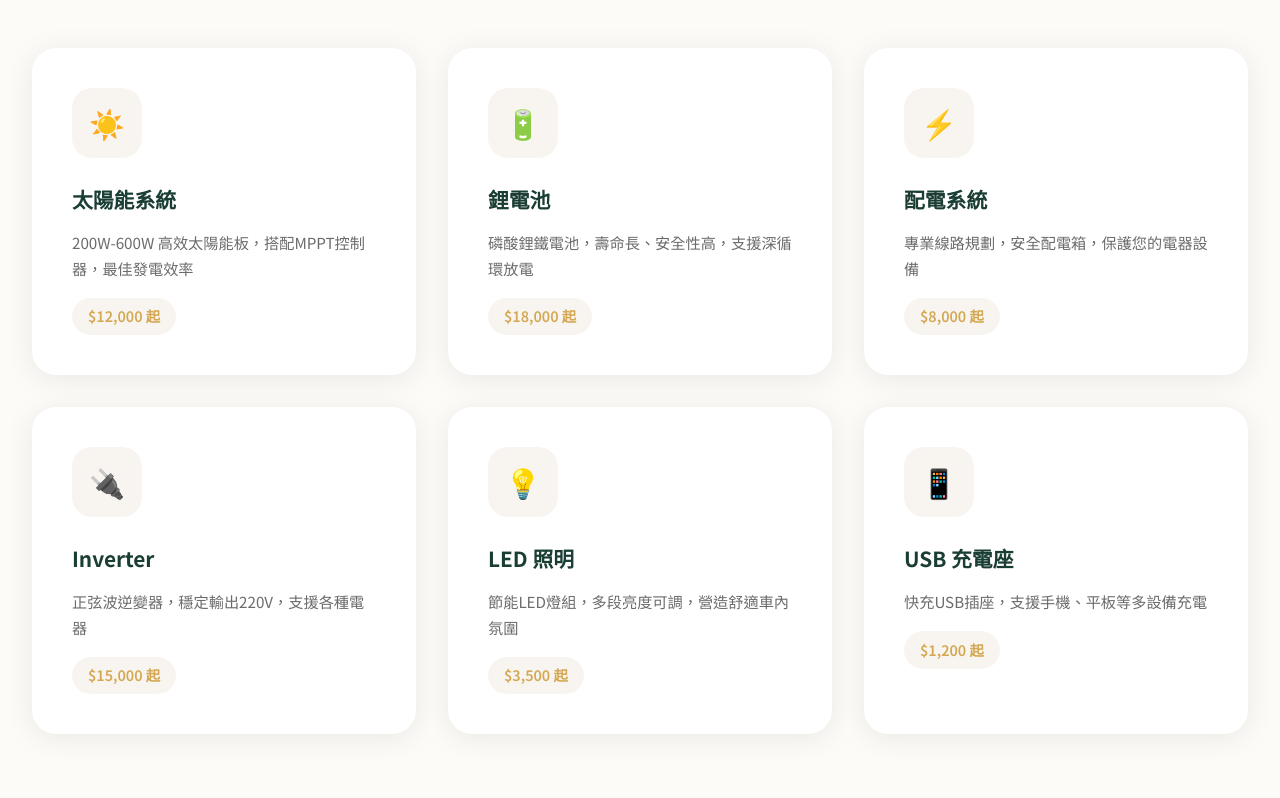
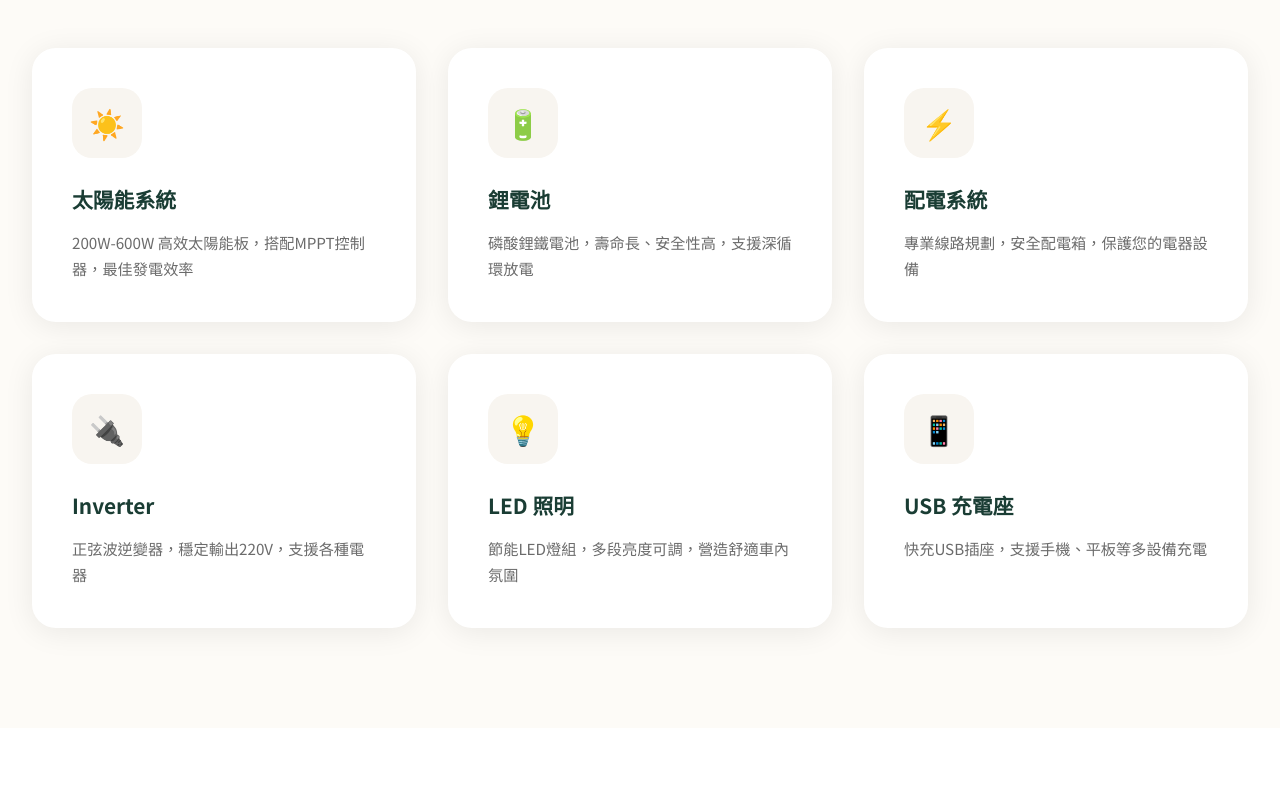
Before and after one commit to tedliu123456-arch/vango-website, a plain HTML site: page index.html in a window 1280 px wide. Shown: the part 1403-2201 px from the top of the page. Drawn offline with nearby package versions, Linux system fonts and the light colour scheme.

Commit message:
Remove prices from service cards

```diff
--- a/index.html
+++ b/index.html
@@ -69,7 +69,6 @@
         .service-icon { width: 70px; height: 70px; background: var(--bg-warm); border-radius: 20px; display: flex; align-items: center; justify-content: center; font-size: 1.8rem; margin-bottom: 1.5rem; }
         .service-card h3 { color: var(--primary); font-size: 1.3rem; margin-bottom: 0.8rem; }
         .service-card p { color: var(--text-muted); font-size: 0.95rem; }
-        .service-price { display: inline-block; background: var(--bg-warm); color: var(--accent); padding: 0.4rem 1rem; border-radius: 20px; font-weight: 600; margin-top: 1rem; font-size: 0.9rem; }
         .stats { background: var(--gradient-luxury); padding: 80px 2rem; margin-top: 50px; }
         .stats-grid { max-width: 1000px; margin: 0 auto; display: grid; grid-template-columns: repeat(4, 1fr); gap: 2rem; text-align: center; }
         .stat-item { color: var(--white); }
@@ -179,12 +178,12 @@
     <section id="services">
         <div class="section-header"><div class="section-tag">Services</div><h2 class="section-title">我們的服務</h2><p class="section-desc">專業露營車電力系統改裝，讓您享受自在的露營生活</p></div>
         <div class="services-grid">
-            <div class="service-card"><div class="service-icon">☀️</div><h3>太陽能系統</h3><p>200W-600W 高效太陽能板，搭配MPPT控制器，最佳發電效率</p><div class="service-price">$12,000 起</div></div>
-            <div class="service-card"><div class="service-icon">🔋</div><h3>鋰電池</h3><p>磷酸鋰鐵電池，壽命長、安全性高，支援深循環放電</p><div class="service-price">$18,000 起</div></div>
-            <div class="service-card"><div class="service-icon">⚡</div><h3>配電系統</h3><p>專業線路規劃，安全配電箱，保護您的電器設備</p><div class="service-price">$8,000 起</div></div>
-            <div class="service-card"><div class="service-icon">🔌</div><h3>Inverter</h3><p>正弦波逆變器，穩定輸出220V，支援各種電器</p><div class="service-price">$15,000 起</div></div>
-            <div class="service-card"><div class="service-icon">💡</div><h3>LED 照明</h3><p>節能LED燈組，多段亮度可調，營造舒適車內氛圍</p><div class="service-price">$3,500 起</div></div>
-            <div class="service-card"><div class="service-icon">📱</div><h3>USB 充電座</h3><p>快充USB插座，支援手機、平板等多設備充電</p><div class="service-price">$1,200 起</div></div>
+            <div class="service-card"><div class="service-icon">☀️</div><h3>太陽能系統</h3><p>200W-600W 高效太陽能板，搭配MPPT控制器，最佳發電效率</p></div>
+            <div class="service-card"><div class="service-icon">🔋</div><h3>鋰電池</h3><p>磷酸鋰鐵電池，壽命長、安全性高，支援深循環放電</p></div>
+            <div class="service-card"><div class="service-icon">⚡</div><h3>配電系統</h3><p>專業線路規劃，安全配電箱，保護您的電器設備</p></div>
+            <div class="service-card"><div class="service-icon">🔌</div><h3>Inverter</h3><p>正弦波逆變器，穩定輸出220V，支援各種電器</p></div>
+            <div class="service-card"><div class="service-icon">💡</div><h3>LED 照明</h3><p>節能LED燈組，多段亮度可調，營造舒適車內氛圍</p></div>
+            <div class="service-card"><div class="service-icon">📱</div><h3>USB 充電座</h3><p>快充USB插座，支援手機、平板等多設備充電</p></div>
         </div>
     </section>
     <section id="examples" class="examples">
```
